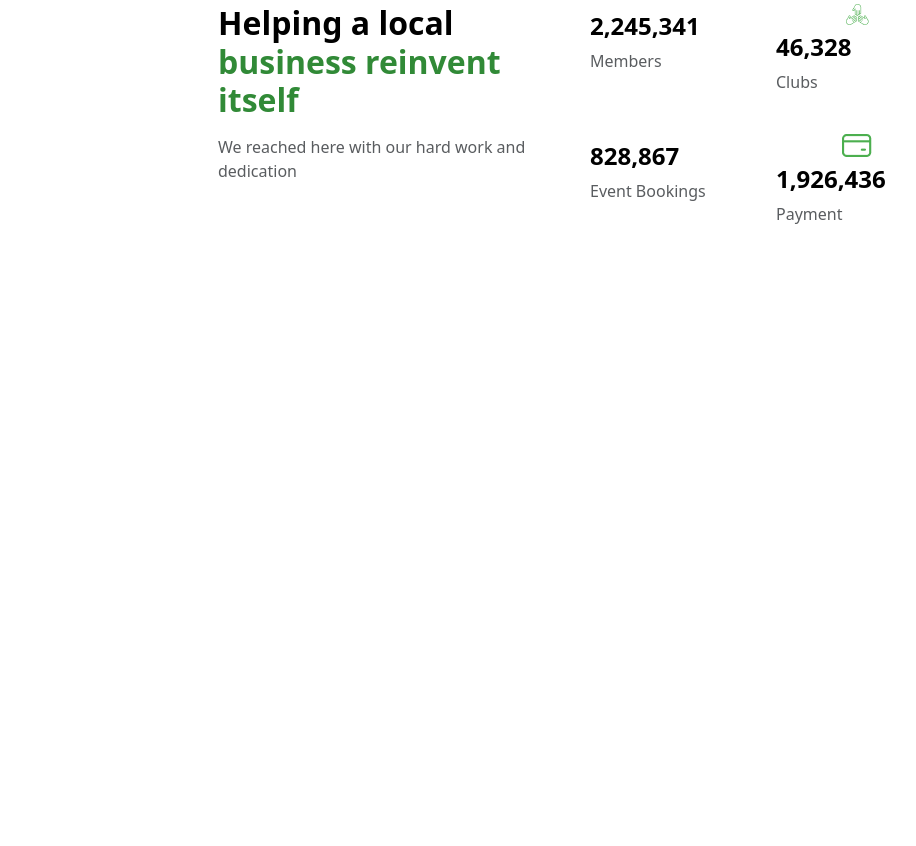
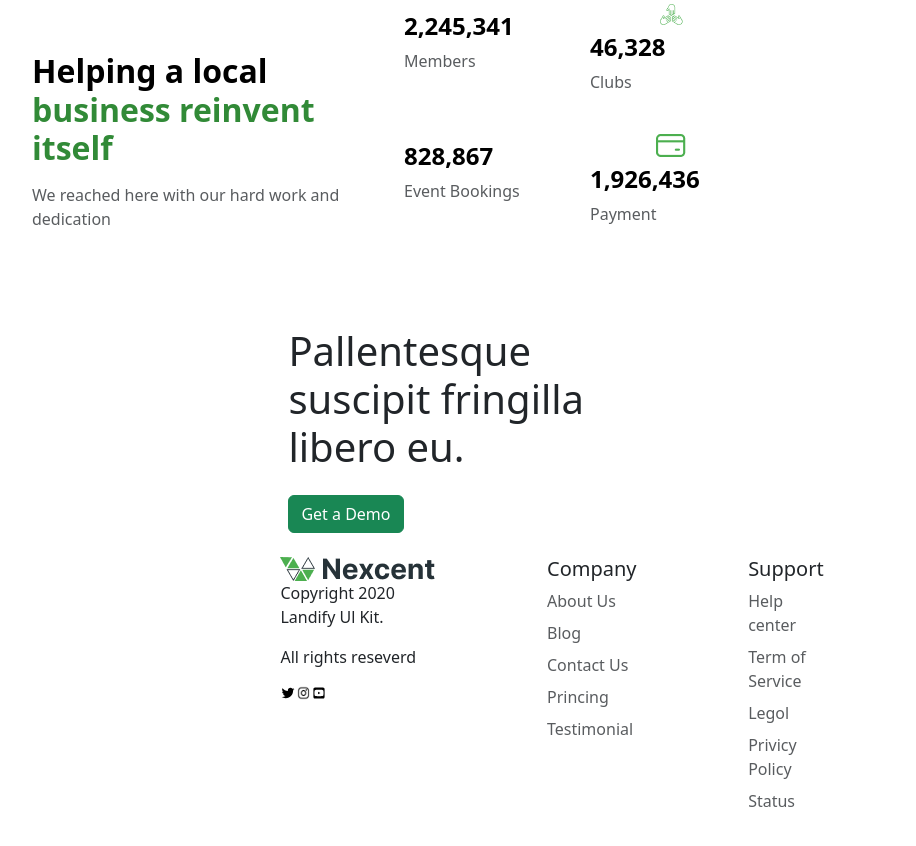
Before and after one commit to MuneebaQazi/Nextcent, a plain HTML site: page index.html in a window 1280 px wide. Shown: the part 1832-2678 px from the top of the page, without its empty margins (62-978 px from the left). Before the commit the page ends 2170 px from the top, so only its background shows below. Drawn offline with Linux system fonts and the light colour scheme.

Commit message:
new section add

```diff
--- a/index.html
+++ b/index.html
@@ -146,7 +146,8 @@
 <!--img section end  -->
 
 <!-- frame section start -->
-<div>
+
+<div class="roko">
   <img src="./images/Frame 35.png" alt="">
 </div>
   <div class="col-lg-6">
@@ -161,7 +162,7 @@
                </div>
 <!-- frame section end -->
  <!-- helping section start -->
-<div class="col d-flex flex-column align-items-start gap-2"> <h2 class="fw-bold text-body-emphasis">Helping a local <span>business reinvent itself</span></h2> <p class="text-body-secondary">We reached here with our hard work and dedication</p> </div>
+<div class="col d-flex flex-column align-items-start gap-2 py-5"> <h2 class="fw-bold text-body-emphasis">Helping a local <span>business reinvent itself</span></h2> <p class="text-body-secondary">We reached here with our hard work and dedication</p> </div>
 
 <div class="col"> <div class="row row-cols-1 row-cols-sm-2 g-4">
    <div class="col d-flex flex-column gap-2">
@@ -186,14 +187,59 @@
           <div class="col d-flex flex-column gap-2">
             <div class="feature-icon-small d-inline-flex align-items-center justify-content-center  fs-4 rounded-3">
                <img src="./images/Vector (4).png" alt="">
-               </div> <h4 class="fw-semibold mb-0 text-body-emphasis">1,926,436
-</h4>
-<p class="text-body-secondary">Payment</p>
+               </div>
+               <h4 class="fw-semibold mb-0 text-body-emphasis">1,926,436</h4>              </h4>
+                <p class="text-body-secondary">Payment</p>
 </div>
  </div>
  </div>
+ <div></div>
+ <!-- helping section end -->
+ <!-- ending section start -->
+  <div class="meen flex-sm-column">
+<div class="d-flex flex-column mb-3 ">
+  <div class="p-2"><h1>Pallentesque suscipit fringilla libero eu.</h1></div>
+  <div class="p-2"><button class="text-white btn btn-success">Get a Demo </button></div>
+</div>
+<div class="mainlogo d-flex homo ">
+  <div>
+    <div class="d-flex " >
+    <img src="./images/Logo.png" alt="">
+    </div>
+    <p>Copyright 2020 Landify Ul Kit.</p>
+    <p>All rights reseverd</p>
+    <div class="img d-flex">
+<img src="./images/icon insta.svg" alt="">
+      <img src="./images/image.png" alt="">
+      <img src="./images/youtube.svg" alt="">
+ </div>
 
-<!-- helping section end -->
+ <!-- <div class="d-flex">
+  <h5 class="d-flex">Company</h5>
+  <ul>
+    <li>About Us</li>
+    <li>Blog</li>
+    <li>Contact Us</li>
+    <li>Pricing</li>
+    <li>Testimonial</li>
+  </ul>
+ </div> -->
+  </div>
+   <div class="col mb-3 moon flex-sm-column "> <h5>Company</h5>
+    <ul class="nav flex-column">
+       <li class="nav-item mb-2">
+        <a href="#" class="nav-link p-0 text-body-secondary">About Us</a>
+      </li> <li class="nav-item mb-2"><a href="#" class="nav-link p-0 text-body-secondary">Blog</a></li> <li class="nav-item mb-2"><a href="#" class="nav-link p-0 text-body-secondary">Contact Us</a>
+      </li> <li class="nav-item mb-2"><a href="#" class="nav-link p-0 text-body-secondary">Princing</a></li> <li class="nav-item mb-2"><a href="#" class="nav-link p-0 text-body-secondary">Testimonial</a></li> </ul> </div>
+   <div class="col mb-3 moon flex-sm-column"> <h5>Support</h5>
+     <ul class="nav flex-column"> <li class="nav-item mb-2">
+      <a href="#" class="nav-link p-0 text-body-secondary">Help center</a>
+    </li> <li class="nav-item mb-2"><a href="#" class="nav-link p-0 text-body-secondary">Term of Service</a></li> <li class="nav-item mb-2"><a href="#" class="nav-link p-0 text-body-secondary">Legol</a></li> <li class="nav-item mb-2">
+      <a href="#" class="nav-link p-0 text-body-secondary">Privicy Policy</a></li> <li class="nav-item mb-2"><a href="#" class="nav-link p-0 text-body-secondary">Status</a></li> </ul> </div>
+
+</div>
+
+
  <script src="Bootstrap.js"></script>
 </body>
 </html>
--- a/styling.css
+++ b/styling.css
@@ -1,3 +1,5 @@
+
+
 .end{
     display: flex;
     gap: 20px;
@@ -17,3 +19,19 @@ span{
     display: flex;
     gap: 110px;
 }
+.roko>img{
+    width: 100%;
+}
+.img>img{
+    width: 10%;
+    background-color: white;
+}
+.meen{
+    padding: 0%;
+    margin-right: 20%;
+    /* margin-right: 30%; */
+}
+.moon{
+    padding: 0%;
+    margin-left: 30%;
+}
```
Also changed, not shown: images/Button.png (added), images/icon insta.svg (added), images/image.png (added), images/youtube.svg (added).
